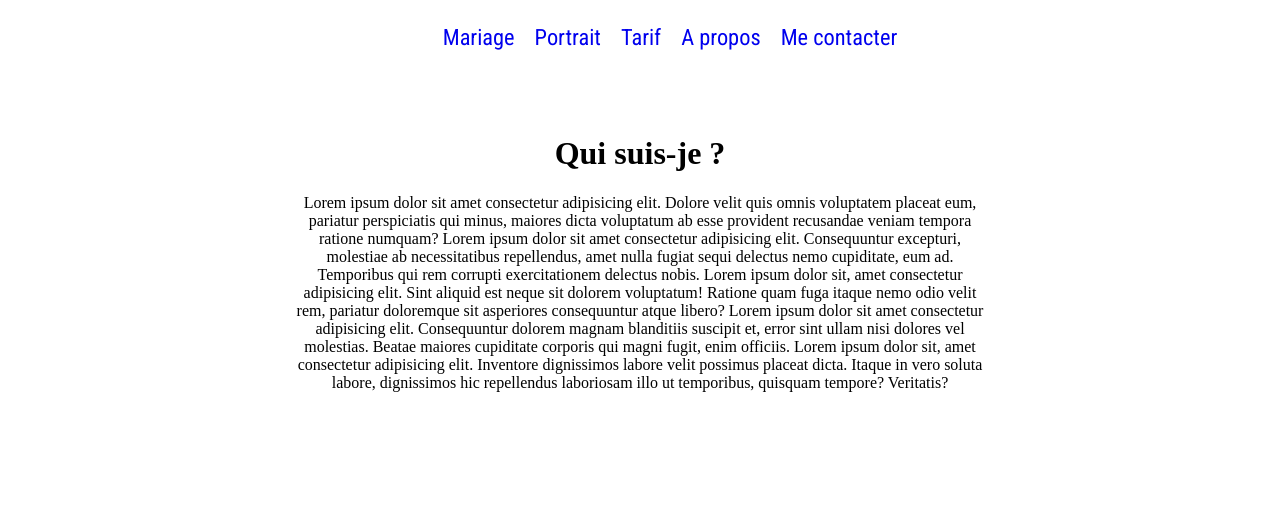
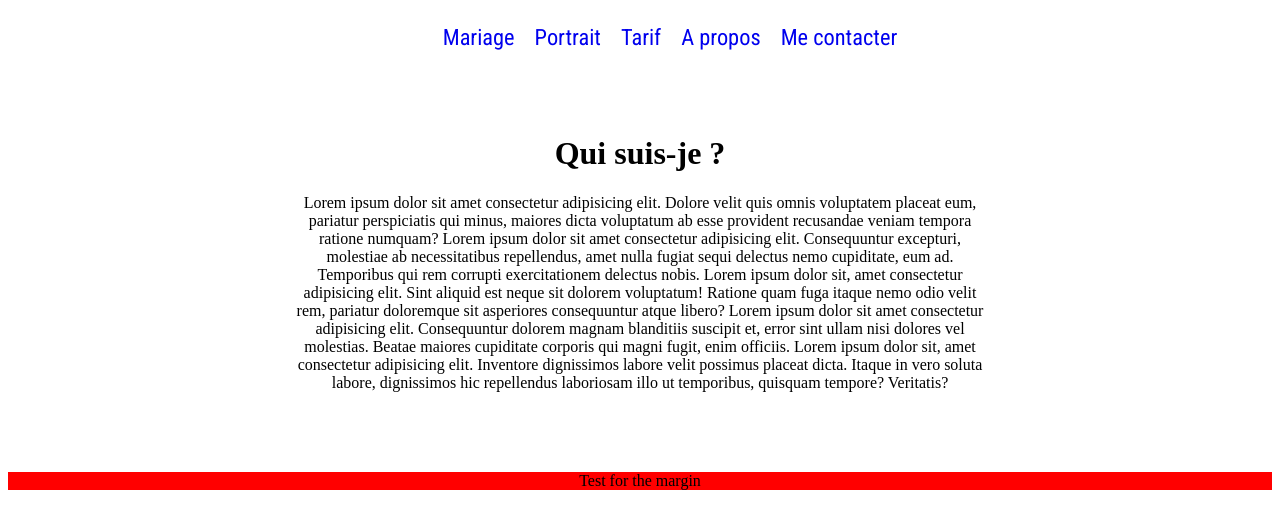
Before and after one commit to SacleuxBenoit/Site-Photographe-V2, a Vue app in the folder front/: page /about in a window 1280 px wide. Shown: the top 528 px of the page. Built offline with nearby package versions, Linux system fonts and the light colour scheme.

Commit message:
add a class footer, align the text, add some margin-top and a background-color red for a test in the component Footer.vue

```diff
--- a/front/src/components/Footer.vue
+++ b/front/src/components/Footer.vue
@@ -1,9 +1,13 @@
 <template>
-    <div>
-
+    <div class="footer">
+        <p>Test for the margin</p>
     </div>
 </template>
 
 <style>
-
+.footer{
+    margin-top:5rem;
+    text-align: center;
+    background-color: red;
+}
 </style>
```
